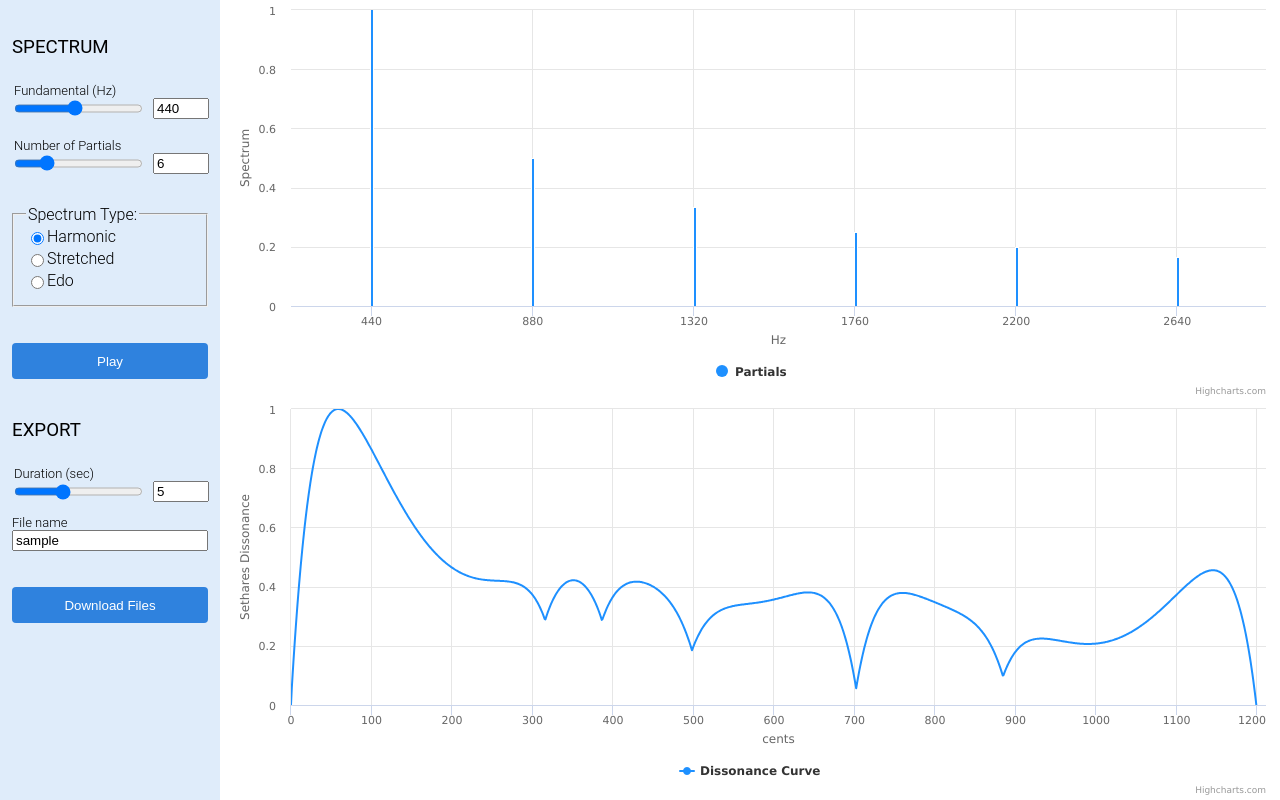
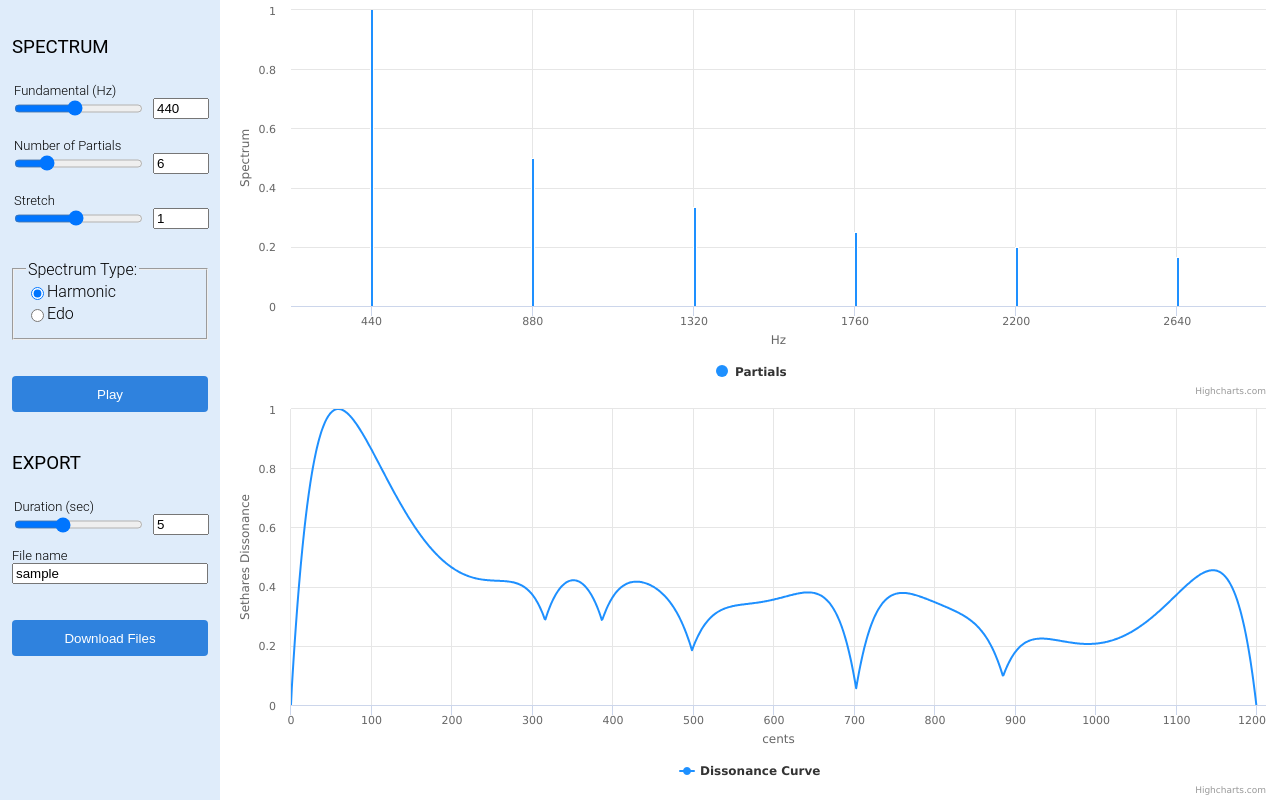
Before and after one commit to SevaDer14/new-tonality-lab, a SvelteKit app: page /lab in a window 1280 px wide. Built offline with nearby package versions, Linux system fonts and the light colour scheme.

Commit message:
edo spectrum can be stretched, stretch is a miltiplier

```diff
--- a/src/components/Range.svelte
+++ b/src/components/Range.svelte
@@ -20,7 +20,7 @@
 <label for={id}>{label}</label>
 <div class="input-container">
     <input type="range" {min} {max} {step}  bind:value on:input={throttle(handleInput, 200)} {id} />
-    <input class="manual-input" type="number" bind:value on:change={throttle(handleInput, 200)} />
+    <input class="manual-input" type="number" {step} bind:value on:change={throttle(handleInput, 200)} />
 </div>
 <p>{hint}</p>
 
--- a/src/components/SettingsDrawer.svelte
+++ b/src/components/SettingsDrawer.svelte
@@ -109,12 +109,9 @@
 
     <Range label="Fundamental (Hz)" min={55} max={880} onInput={(value) => ($fundamental = value)} initialValue={$fundamental} />
     <Range label="Number of Partials" min={2} max={20} onInput={(value) => ($numberOfPartials = value)} initialValue={$numberOfPartials} />
+    <Range label="Stretch" min={0.1} max={2} step={0.1} onInput={(value) => ($stretch = value)} initialValue={$stretch} />
 
     <SpectrumTypeRadioGroup />
-
-    {#if $spectrumType === 'stretched'}
-        <Range label="Stretch" min={1.1} max={4} step={0.1} onInput={(value) => ($stretch = value)} initialValue={$stretch} />
-    {/if}
 
     {#if $spectrumType === 'edo'}
         <Range label="Edo steps" min={3} max={19} onInput={(value) => ($edoSteps = value)} initialValue={$edoSteps} />
@@ -147,7 +144,7 @@
     button {
         width: 100%;
         height: 36px;
-        margin: 0px 4px 4px 0px;
+        margin: 18px 4px 4px 0px;
         border: none;
         background-color: #2f82de;
         color: #ffffff;
@@ -165,6 +162,6 @@
         font-size: small;
     }
     input {
-        margin-bottom: 36px;
+        margin-bottom: 18px;
     }
 </style>
--- a/src/components/SpectrumTypeRadioGroup.svelte
+++ b/src/components/SpectrumTypeRadioGroup.svelte
@@ -7,11 +7,6 @@
     <div class="radio-container">
         <input type="radio" id="harmonic" name="spectrumType" value="harmonic" checked bind:group={$spectrumType} />
         <label for="harmonic">Harmonic</label>
-    </div>
-
-    <div class="radio-container">
-        <input type="radio" id="stretched" name="spectrumType" value="stretched" bind:group={$spectrumType} />
-        <label for="stretched">Stretched</label>
     </div>
 
     <div class="radio-container">
@@ -29,6 +24,6 @@
         vertical-align: bottom;
     }
     fieldset {
-        margin: 18px 0px 36px 0px;
+        margin: 18px 0px;
     }
 </style>
--- a/src/routes/lab/+page.svelte
+++ b/src/routes/lab/+page.svelte
@@ -5,7 +5,6 @@
     import type { PlotOptions } from 'highcharts'
     import { layout } from '../../theme/layout'
 
-    let chartContainer = null as HTMLDivElement | null
     let spectrumChartConfig: PlotOptions
     let dissonanceCurveChartConfig: PlotOptions
     let windowWidth: number
@@ -95,18 +94,16 @@
     <SettingsDrawer />
 
     <div class="plots">
-        <div bind:this={chartContainer} class="plot-container">
         <div
+            class="plot"
             use:highcharts={{
                 width: windowWidth - layout.menuWidth - 32,
                 height: windowHeight / 2 - 1,
                 chart: spectrumChartConfig,
             }}
         />
-        </div>
-
-        <div bind:this={chartContainer} class="plot-container">
         <div
+            class="plot"
             use:highcharts={{
                 width: windowWidth - layout.menuWidth - 32,
                 height: windowHeight / 2 - 1,
@@ -115,16 +112,8 @@
         />
     </div>
 </div>
-</div>
 
 <style>
-    .plot-container {
-        width: 100%;
-        height: calc(50vh - 1px);
-        display: flex;
-        align-items: center;
-        justify-content: center;
-    }
     .page {
         display: flex;
         width: 100%;
@@ -136,4 +125,9 @@
         width: 100%;
         height: 100%;
     }
+    .plot {
+        display: flex;
+        align-items: center;
+        justify-content: center;
+    }
 </style>
--- a/src/state/stores.ts
+++ b/src/state/stores.ts
@@ -7,7 +7,7 @@ export const fundamental = writable(440);
 export const numberOfPartials = writable(6);
 export const spectrumType = writable<TSpectrumType>('harmonic');
 export const edoSteps = writable(12)
-export const stretch = writable(2)
+export const stretch = writable(1)
 
 
 type TSampleRate = 44100 | 48000 | 96000
--- a/src/xentonality/spectrum.ts
+++ b/src/xentonality/spectrum.ts
@@ -11,18 +11,11 @@ export const generatePartials = ({ type, profile = 'harmonic', stretch = 2, edo
         return partials
     }
 
+    // TODO: untested with stretch
     if (type === 'harmonic') {
         for (let i = 1; i <= number; i++) {
             const amplitude = getAmplitude(profile, i)
-            partials.push({ ratio: i, frequency: i * fundamental, amplitude: amplitude, loudness: setharesLoudness(amplitude) })
-        }
-    }
-
-    // TODO: untested
-    if (type === 'stretched') {
-        for (let i = 1; i <= number; i++) {
-            const amplitude = getAmplitude(profile, i)
-            const frequency = fundamental * (stretch ** Math.log2(i))
+            const frequency = fundamental * ((2 * stretch) ** Math.log2(i))
             const ratio = frequency / fundamental
             partials.push({ ratio: ratio, frequency: frequency, amplitude: amplitude, loudness: setharesLoudness(amplitude) })
         }
@@ -32,7 +25,7 @@ export const generatePartials = ({ type, profile = 'harmonic', stretch = 2, edo
     if (type === 'edo') {
         for (let i = 1; i <= number; i++) {
             const amplitude = getAmplitude(profile, i)
-            const frequency = fundamental * 2 ** (Math.round(Math.log2(i) * edo) / edo)
+            const frequency = fundamental * (2 * stretch) ** (Math.round(Math.log2(i) * edo) / edo)
             const ratio = frequency / fundamental
             partials.push({ ratio: ratio, frequency: frequency, amplitude: amplitude, loudness: setharesLoudness(amplitude) })
         }
```
Lines whose indentation alone changed are shown as unchanged.
